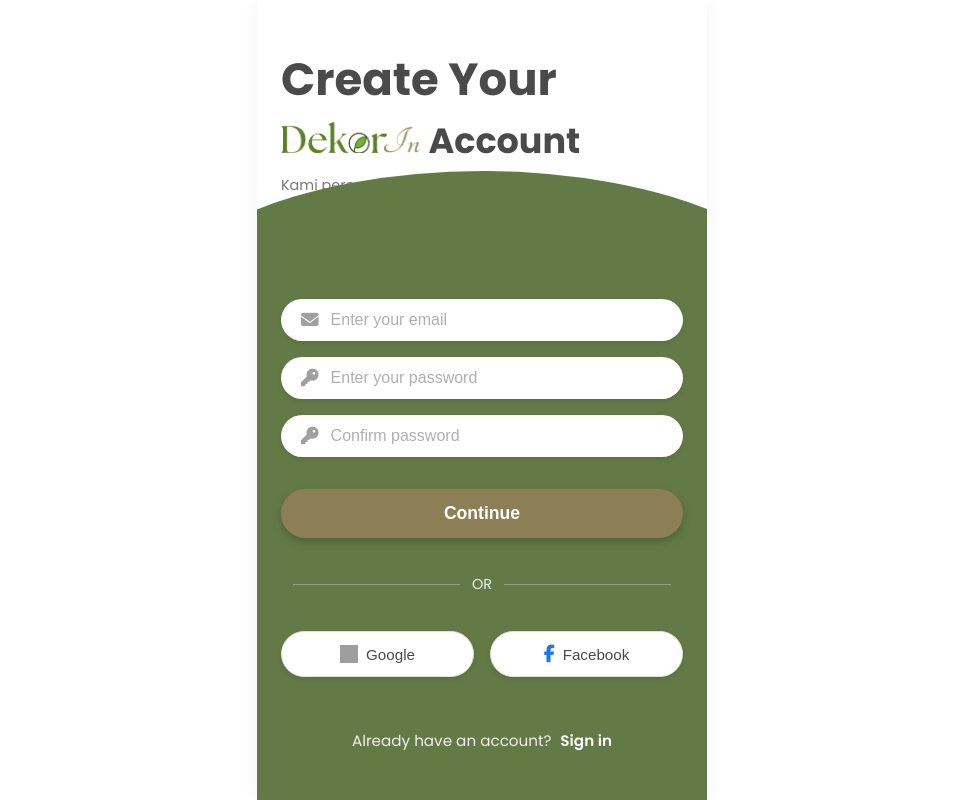
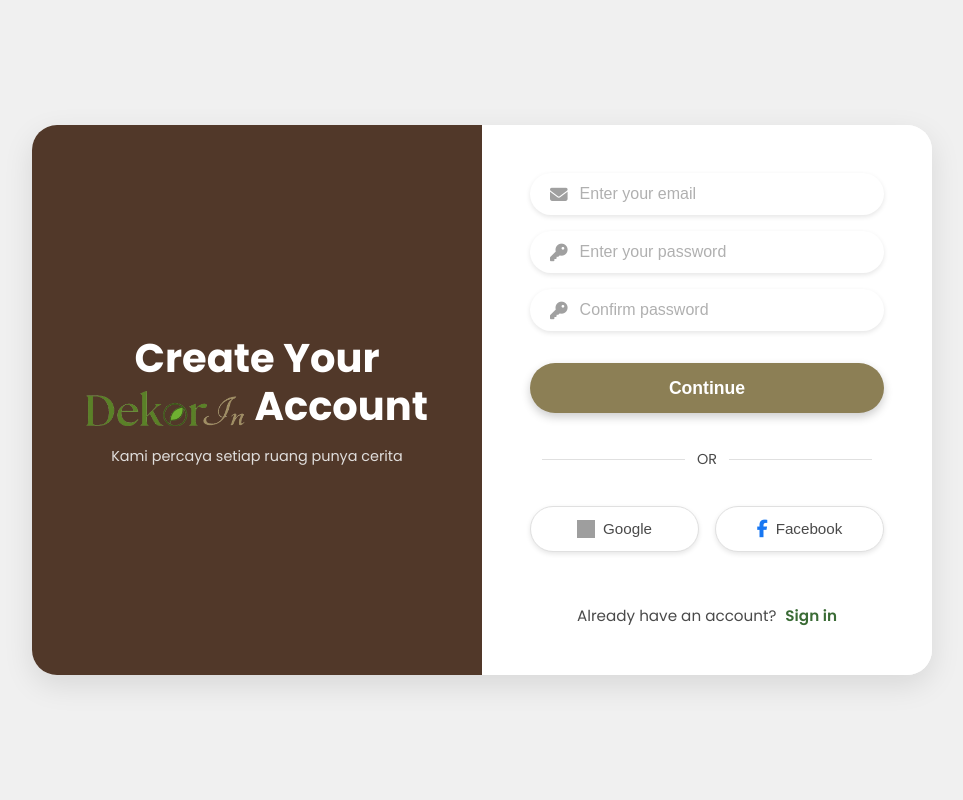
Before and after one commit to Gynneee/Dekorin, a plain HTML site: page signup.html in a window 1280 px wide. Shown: the whole page, without its empty margins (158-1121 px from the left). Drawn offline with Linux system fonts and the light colour scheme; grey boxes are pictures that could not be loaded.

Commit message:
Resp login-signup

```diff
--- a/login.css
+++ b/login.css
@@ -1,4 +1,5 @@
 @import url("https://fonts.googleapis.com/css2?family=Poppins:wght@400;500;600&display=swap");
+
 :root {
   --primary-green: #3a6b35;
   --darker-green: #2d552a;
@@ -38,9 +39,9 @@
   display: flex;
   flex-direction: column;
   justify-content: center;
-  align-items: left;
+  align-items: flex-start;
   text-align: left;
-  padding: 2rem 1.5rem;
+  padding: 8rem 1.5rem;
 }
 
 .logo img {
@@ -54,11 +55,11 @@
 .header-section h2 {
   font-size: 22px;
   font-weight: 600;
-  color: white;
+  color: var(--dark-gray-text);
 }
 
 .header-section p {
-  color: white;
+  color: var(--dark-gray-text);
   font-size: 16px;
   margin-bottom: 0;
 }
@@ -80,7 +81,6 @@
   height: 300px;
   background-color: #647a46;
   border-radius: 100%;
-  z-index: 1;
 }
 
 form {
@@ -136,12 +136,12 @@
 .divider::after {
   content: "";
   flex: 1;
-  border-bottom: 1px solid #ccc;
+  border-bottom: 1px solid rgba(255, 255, 255, 0.3);
 }
 
 .divider span {
   margin: 0 10px;
-  color: #666;
+  color: var(--light-gray);
   font-size: 14px;
 }
 
@@ -153,7 +153,7 @@
 
 .social-btn {
   flex: 1;
-  border: 2px solid #647a46;
+  border: 2px solid var(--soft-white);
   border-radius: 25px;
   padding: 8px;
   background-color: white;
@@ -164,6 +164,7 @@
   justify-content: center;
   gap: 8px;
   transition: 0.3s;
+  color: #333;
 }
 
 .social-btn:hover {
@@ -179,13 +180,15 @@
 .signup-text {
   margin-top: 25px;
   text-align: center;
-  color: #3c4a2b;
+  color: var(--light-gray);
 }
 
 .signup-text a {
-  color: #647a46;
+  color: var(--soft-white);
   font-weight: 600;
   text-decoration: none;
+  margin-left: 0.3rem;
+  transition: opacity 0.2s ease;
 }
 
 .signup-text a:hover {
@@ -202,3 +205,54 @@
     transform: scale(1);
   }
 }
+
+@media (min-width: 768px) {
+  body {
+    background-color: var(--light-gray);
+    display: flex;
+    justify-content: center;
+    align-items: center;
+    height: 100vh;
+  }
+
+  .container {
+    flex-direction: row;
+    min-height: auto;
+    max-width: 900px;
+    border-radius: 25px;
+    box-shadow: 0 10px 30px rgba(0, 0, 0, 0.1);
+  }
+
+  .header-section {
+    flex-basis: 50%;
+    justify-content: center;
+    align-items: center;
+    text-align: center;
+    padding: 3rem;
+  }
+
+  .header-section h2,
+  .header-section p {
+    color: var(--dark-gray-text);
+  }
+
+  .login-section {
+    flex-basis: 50%;
+    justify-content: center;
+    padding: 3rem;
+    border-radius: 0 25px 25px 0;
+  }
+
+  .login-section::before {
+    display: none;
+  }
+
+  .divider span {
+    color: var(--light-gray);
+  }
+
+  .divider::before,
+  .divider::after {
+    border-color: rgba(255, 255, 255, 0.3);
+  }
+}
--- a/signup.css
+++ b/signup.css
@@ -25,14 +25,12 @@
   align-items: flex-start;
   min-height: 100vh;
   margin: 0;
-  overflow-x: hidden;
 }
 
 .signup-container {
   width: 100%;
   max-width: 450px;
   background-color: var(--soft-white);
-  box-shadow: 0 0 15px rgba(0, 0, 0, 0.05);
   display: flex;
   flex-direction: column;
   min-height: 100vh;
@@ -41,9 +39,9 @@
 }
 
 .signup-header {
-  padding: 1rem 1.5rem 1.5rem;
+  padding: 1rem 1.5rem 6rem;
   text-align: left;
-  color: #4a4a4a;
+  color: var(--dark-gray-text);
   flex-grow: 1;
   display: flex;
   flex-direction: column;
@@ -55,9 +53,13 @@
   font-weight: 700;
   line-height: 1.2;
   margin-bottom: 0.5rem;
-  color: var(--dark-gray-text);
 }
 
+.signup-header img {
+  width: 140px;
+  height: auto;
+  vertical-align: middle;
+}
 
 .signup-header .tagline {
   font-size: 0.9rem;
@@ -65,19 +67,18 @@
   margin-top: 0.5rem;
 }
 
-
 .form-section {
   position: relative;
   background-color: #647a46;
   display: flex;
   flex-direction: column;
   justify-content: flex-end;
-  padding: 3rem 1.5rem 3rem;
+  padding: 4rem 1.5rem 3rem;
   gap: 20px;
 }
 
 .form-section::before {
-content: "";
+  content: "";
   position: absolute;
   top: -80px;
   left: -25%;
@@ -85,7 +86,6 @@
   height: 300px;
   background-color: #647a46;
   border-radius: 100%;
-  z-index: 1;
 }
 
 .signup-form {
@@ -225,22 +225,6 @@
   opacity: 0.8;
 }
 
-@media (max-width: 360px) {
-  .signup-header h1 {
-    font-size: 2rem;
-  }
-  .form-section {
-    padding: 1.5rem 1rem;
-  }
-  .social-signup {
-    flex-direction: column;
-    gap: 0.75rem;
-  }
-  .social-btn {
-    padding: 0.7rem 1rem;
-  }
-}
-
 @keyframes fadeIn {
   from {
     opacity: 0;
@@ -251,3 +235,66 @@
     transform: scale(1);
   }
 }
+
+@media (min-width: 768px) {
+  body {
+    background-color: var(--light-gray);
+    align-items: center;
+  }
+
+  .signup-container {
+    flex-direction: row;
+    min-height: auto;
+    max-width: 900px;
+    border-radius: 25px;
+    box-shadow: 0 10px 30px rgba(0, 0, 0, 0.1);
+    animation: none;
+  }
+
+  .signup-header {
+    flex-basis: 50%;
+    background-color: #513829;
+    color: var(--soft-white);
+    text-align: center;
+    padding: 3rem;
+  }
+
+  .signup-header h1 {
+    font-size: 2.5rem;
+    color: var(--soft-white);
+  }
+
+  .signup-header img {
+    width: 160px;
+  }
+
+  .signup-header .tagline {
+    color: var(--light-gray);
+    opacity: 0.9;
+  }
+
+  .form-section {
+    flex-basis: 50%;
+    background-color: var(--soft-white);
+    justify-content: center;
+    padding: 3rem;
+  }
+
+  .form-section::before {
+    display: none;
+  }
+
+  .or-divider,
+  .login-link {
+    color: var(--dark-gray-text);
+  }
+
+  .or-divider .line {
+    background-color: var(--border-color);
+  }
+
+  .login-link a {
+    color: var(--primary-green);
+    font-weight: 600;
+  }
+}
--- a/signup.html
+++ b/signup.html
@@ -19,7 +19,13 @@
   <body>
     <div class="signup-container">
       <header class="signup-header">
-        <p style="font-size: 35px; font-weight: bold;"> <span style="font-size: 45px;">Create Your</span> <br /><img src="src/signup/erasebg-transformed.png" width="140px" height="auto" alt="dekorinlogo"> Account</p>
+        <h1>
+          Create Your <br /><img
+            src="src/signup/erasebg-transformed.png"
+            alt="dekorinlogo"
+          />
+          Account
+        </h1>
         <p class="tagline">Kami percaya setiap ruang punya cerita</p>
       </header>
 
@@ -32,7 +38,6 @@
           <div class="input-group">
             <i class="fas fa-key"></i>
             <input type="password" placeholder="Enter your password" />
-
           </div>
           <div class="input-group">
             <i class="fas fa-key"></i>
@@ -49,7 +54,10 @@
 
         <div class="social-signup">
           <button class="social-btn google-btn">
-            <img src="https://img.icons8.com/color/16/000000/google-logo.png" alt="Google" />
+            <img
+              src="https://img.icons8.com/color/16/000000/google-logo.png"
+              alt="Google"
+            />
             Google
           </button>
           <button class="social-btn facebook-btn">
@@ -58,7 +66,9 @@
           </button>
         </div>
 
-        <p class="login-link">Already have an account? <a href="#">Sign in</a></p>
+        <p class="login-link">
+          Already have an account? <a href="#">Sign in</a>
+        </p>
       </div>
     </div>
   </body>
```
